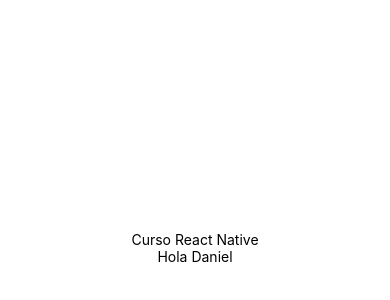
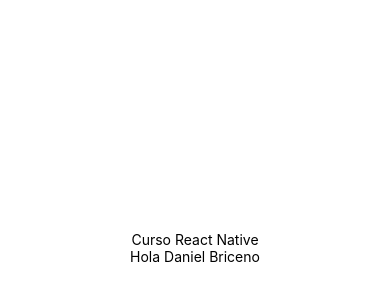
Before and after one commit to dbriceno10/into-react-native, a React Native app: screen / in a window 390 px wide. Shown: the part 174-474 px from the top of the page. Built offline with nearby package versions, Linux system fonts and the light colour scheme.

Commit message:
Clase 11: Propiedades por defecto: defaultProps

```diff
--- a/App.js
+++ b/App.js
@@ -8,7 +8,7 @@
   return (
     <View style={styles.container}>
       <Text>Curso React Native</Text>
-      <Saludar name='Daniel'/>
+      <Saludar/>
     </View>
   );
 }
--- a/src/components/Saludar.js
+++ b/src/components/Saludar.js
@@ -1,10 +1,28 @@
+// import { View, Text } from 'react-native'
+// import React from 'react'
+
+// export default function Saludar({name = 'Nombre por Defecto'}) {
+//   return (
+//     <View>
+//       <Text>{`Hola ${name}`}</Text>
+//     </View>
+//   )
+// }
+
 import { View, Text } from 'react-native'
 import React from 'react'
 
-export default function Saludar({name}) {
+export default function Saludar(props) {
+
+  const {firstname, lastname} = props
   return (
     <View>
-      <Text>{`Hola ${name}`}</Text>
+      <Text>{`Hola ${firstname} ${lastname}`}</Text>
     </View>
   )
 }
+
+Saludar.defaultProps = {
+  firstname: 'Daniel',
+  lastname: 'Briceno'
+}
```
